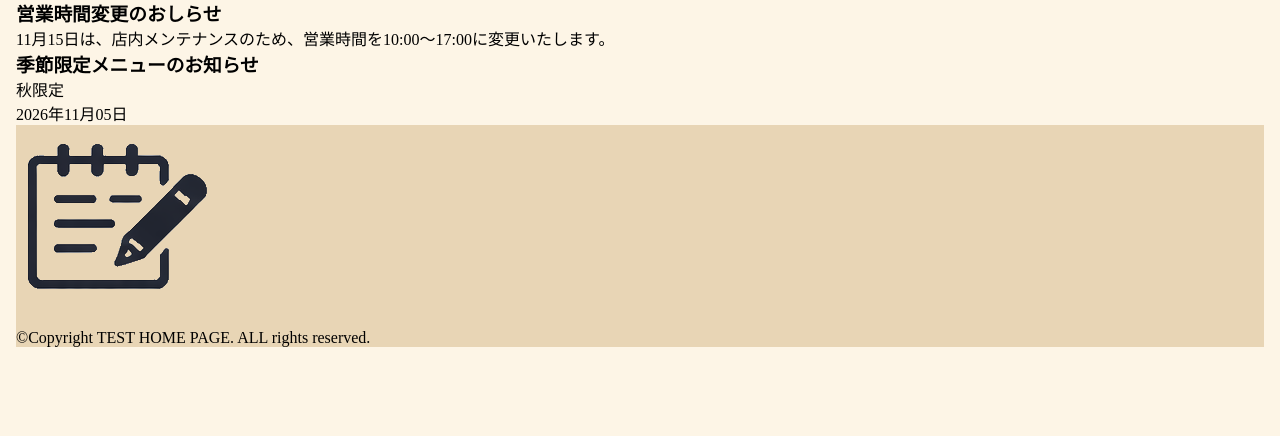
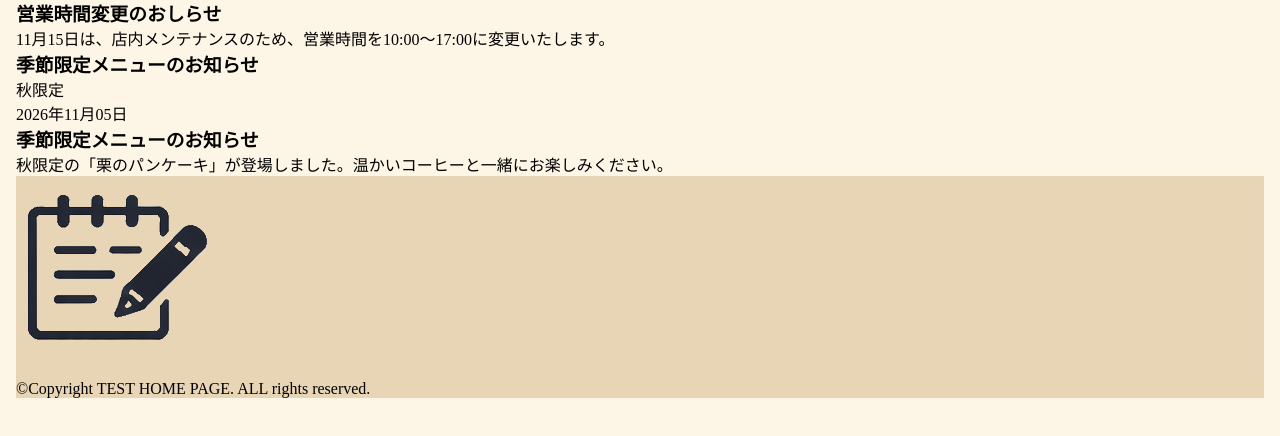
Before and after one commit to N-sho-code/homepage_practice3, a plain HTML site: page news.html in a window 1280 px wide. Shown: the part 212-648 px from the top of the page. Drawn offline with Linux system fonts and the light colour scheme.

Commit message:
20261116＿ニュース情報追加

```diff
--- a/news.html
+++ b/news.html
@@ -40,6 +40,8 @@
         </article>
         <article class="news-item">
             <time datetime="2026-11-5">2026年11月05日</time>
+            <h3>季節限定メニューのお知らせ</h3>
+            <p>秋限定の「栗のパンケーキ」が登場しました。温かいコーヒーと一緒にお楽しみください。</p>
         </article>
     </main>
     <!-- メインここまで -->
```
